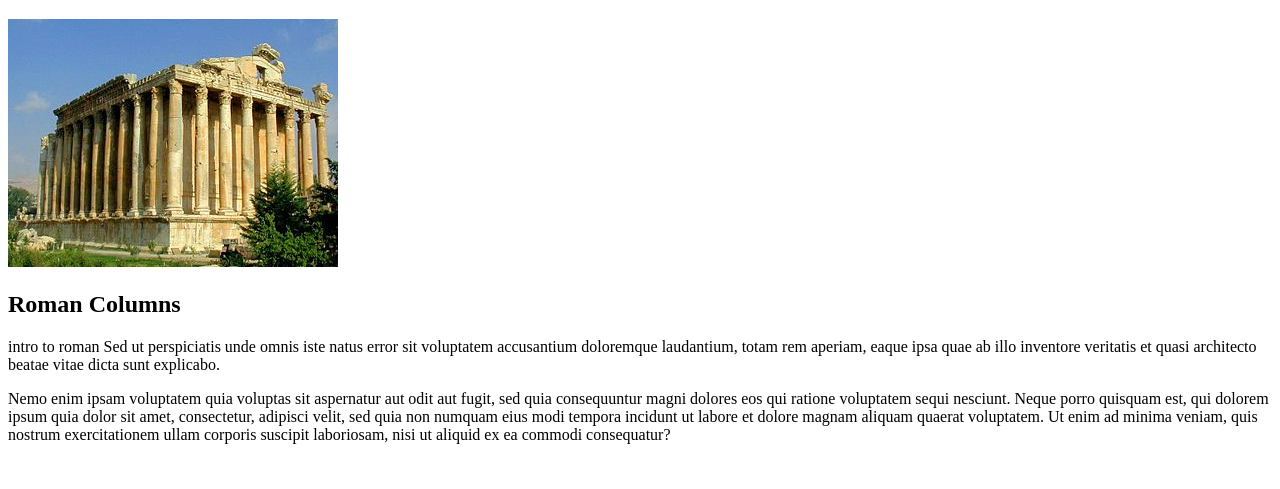
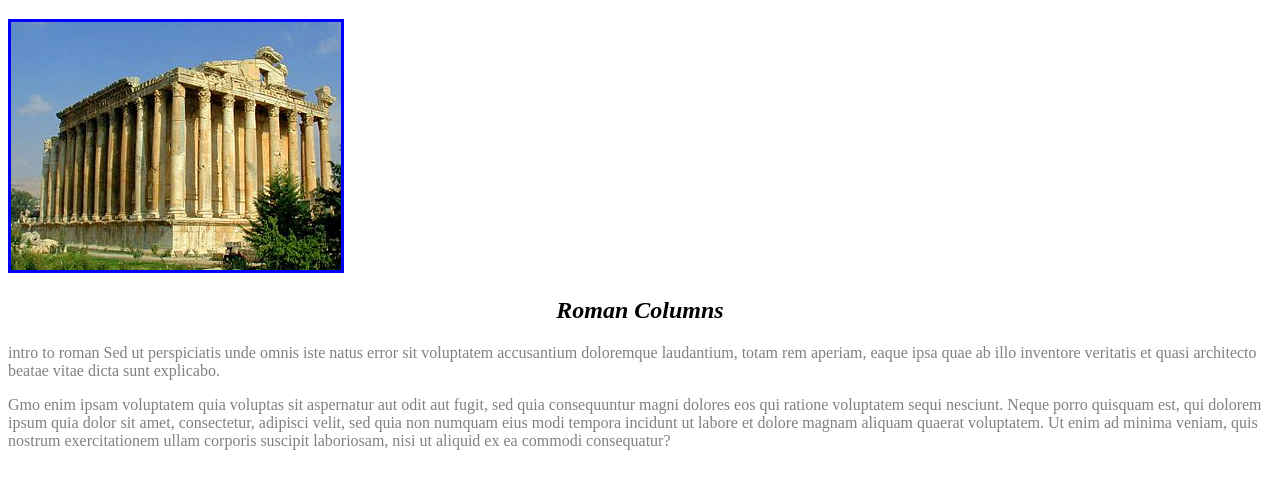
Before and after one commit to Sara-Hamilton/boring-lecture, a plain HTML site: page index.html in a window 1280 px wide. Shown: the part 61-550 px from the top of the page. Drawn offline with Linux system fonts and the light colour scheme.

Commit message:
add intro class page elements

```diff
--- a/css/styles.css
+++ b/css/styles.css
@@ -0,0 +1,13 @@
+h2.intro {
+  text-align: center;
+  font-style: italic;
+}
+
+p.intro {
+  text-align: left;
+  color: grey;
+}
+
+img.intro {
+  border: 3px solid blue;
+}
--- a/index.html
+++ b/index.html
@@ -1,17 +1,17 @@
 <!DOCTYPE html>
 <html>
   <head>
-
+    <link href="css/styles.css" rel="stylesheet" type="text/css">
     <title> Boring Lecture</title>
   </head>
   <body>
     <h1>Introduction to Roman Architecture</h1>
 
-    <img src="img/columns.jpg" alt="picture of Roman temple">
-    <h2>Roman Columns</h2>
-    <p>intro to roman Sed ut perspiciatis unde omnis iste natus error sit voluptatem accusantium doloremque laudantium, totam rem aperiam, eaque ipsa quae ab illo inventore veritatis et quasi architecto beatae vitae dicta sunt explicabo.</p>
+    <img class="intro" src="img/columns.jpg" alt="picture of Roman temple">
+    <h2 class="intro">Roman Columns</h2>
+    <p class="intro">intro to roman Sed ut perspiciatis unde omnis iste natus error sit voluptatem accusantium doloremque laudantium, totam rem aperiam, eaque ipsa quae ab illo inventore veritatis et quasi architecto beatae vitae dicta sunt explicabo.</p>
 
-    <p>Nemo enim ipsam voluptatem quia voluptas sit aspernatur aut odit aut fugit, sed quia consequuntur magni dolores eos qui ratione voluptatem sequi nesciunt. Neque porro quisquam est, qui dolorem ipsum quia dolor sit amet, consectetur, adipisci velit, sed quia non numquam eius modi tempora incidunt ut labore et dolore magnam aliquam quaerat voluptatem. Ut enim ad minima veniam, quis nostrum exercitationem ullam corporis suscipit laboriosam, nisi ut aliquid ex ea commodi consequatur?</p>
+    <p class="intro"> Gmo enim ipsam voluptatem quia voluptas sit aspernatur aut odit aut fugit, sed quia consequuntur magni dolores eos qui ratione voluptatem sequi nesciunt. Neque porro quisquam est, qui dolorem ipsum quia dolor sit amet, consectetur, adipisci velit, sed quia non numquam eius modi tempora incidunt ut labore et dolore magnam aliquam quaerat voluptatem. Ut enim ad minima veniam, quis nostrum exercitationem ullam corporis suscipit laboriosam, nisi ut aliquid ex ea commodi consequatur?</p>
 
 
   </body>
```
